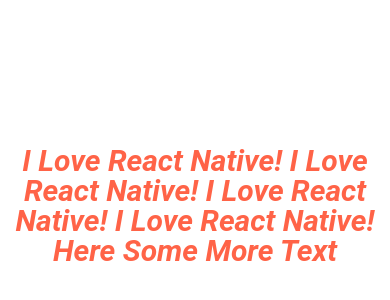
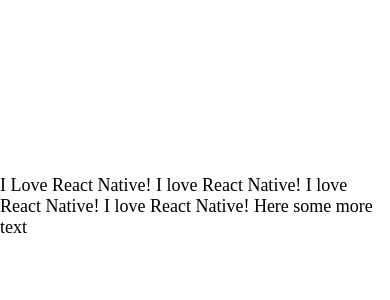
Before and after one commit to mukeshkr123/REACT_NATIVE_DEV, a React Native app: screen / in a window 390 px wide. Shown: the part 216-516 px from the top of the page. Built offline with nearby package versions, Linux system fonts and the light colour scheme.

Commit message:
Encapsulating Styles

```diff
--- a/App.js
+++ b/App.js
@@ -1,5 +1,6 @@
-import { StyleSheet, Text, View } from "react-native";
 import React from "react";
+import { View } from "react-native";
+import AppText from "./app/components/AppText";
 
 export default function App() {
   return (
@@ -10,21 +11,10 @@
         alignItems: "center",
       }}
     >
-      <Text
-        style={{
-          fontSize: 30,
-          fontFamily: "Roboto",
-          fontStyle: "italic",
-          fontWeight: "600",
-          color: "tomato",
-          textTransform: "capitalize",
-          textAlign: "center",
-          lineHeight: 30,
-        }}
-      >
+      <AppText>
         I Love React Native! I love React Native! I love React Native! I love
         React Native! Here some more text
-      </Text>
+      </AppText>
     </View>
   );
 }
--- /dev/null
+++ b/app/components/AppText.js
@@ -0,0 +1,13 @@
+import React from "react";
+import { Text, StyleSheet, Platform } from "react-native";
+
+export default function AppText({ children }) {
+  return <Text style={styles.text}>{children}</Text>;
+}
+
+const styles = StyleSheet.create({
+  text: {
+    fontSize: 18,
+    fontFamily: Platform.OS === "android" ? "Roboto" : "Avenir",
+  },
+});
```
Also changed, not shown: 1 other file (tests, documents, lock files or other folders).
